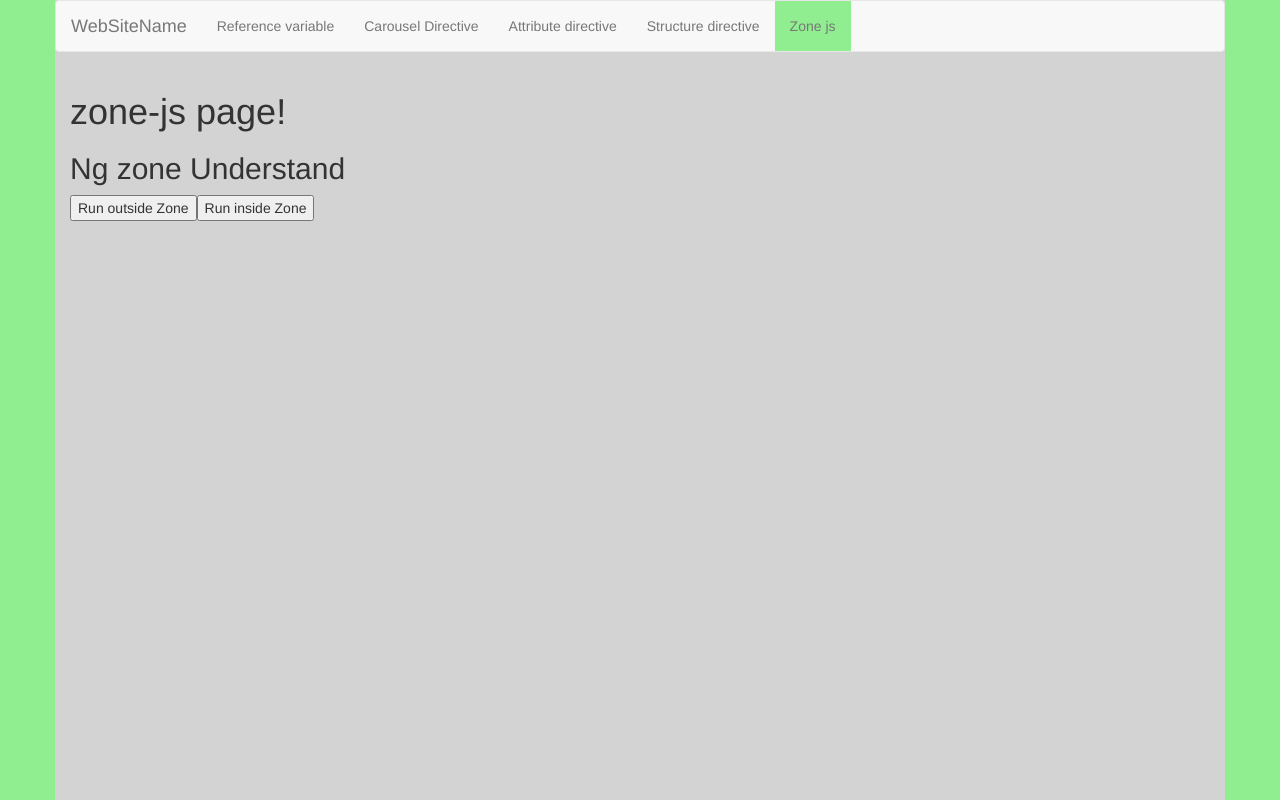
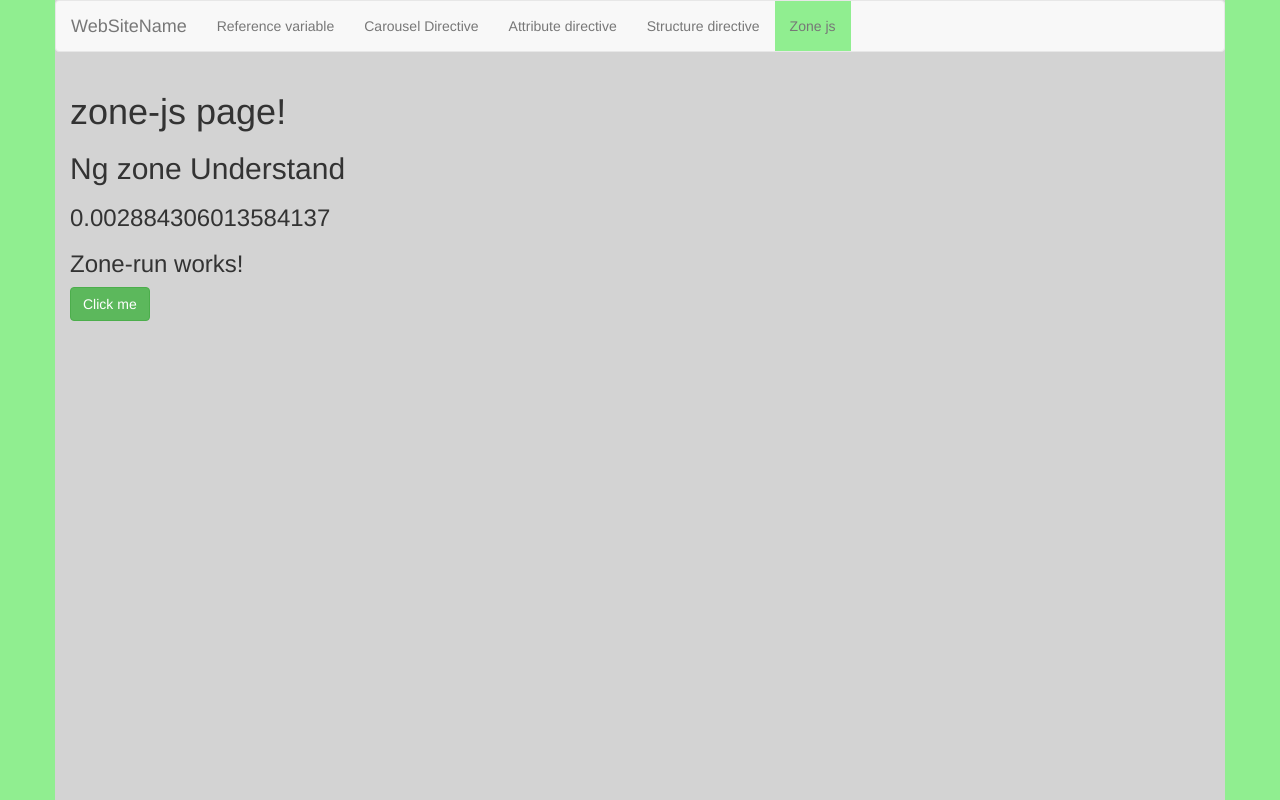
Before and after one commit to Tanzorr/angular-dock, an Angular app: page /zone-js in a window 1280 px wide. Built offline with nearby package versions, Linux system fonts and the light colour scheme.

Commit message:
add zone run files

```diff
--- a/src/app/libs/for-ng-zone/for-ng-zone.component.html
+++ b/src/app/libs/for-ng-zone/for-ng-zone.component.html
@@ -1,5 +1,5 @@
 <h2>Ng zone Understand</h2>
+<h3>{{ number }}</h3>
 <div>
-  <button (click)="runOutsideZone()">Run outside Zone</button>
-  <button (click)="runInsideZone()">Run inside Zone</button>
+
 </div>
--- a/src/app/libs/for-ng-zone/for-ng-zone.component.ts
+++ b/src/app/libs/for-ng-zone/for-ng-zone.component.ts
@@ -1,30 +1,37 @@
-import { ChangeDetectionStrategy, Component, NgZone } from '@angular/core';
+import {ChangeDetectionStrategy, ChangeDetectorRef, Component, NgZone, OnInit} from '@angular/core';
 
 @Component({
   selector: 'app-for-ng-zone',
   templateUrl: './for-ng-zone.component.html',
-  styleUrls: ['./for-ng-zone.component.scss']
+  styleUrls: ['./for-ng-zone.component.scss'],
+  changeDetection: ChangeDetectionStrategy.OnPush
 })
-export class ForNgZoneComponent  {
+export class ForNgZoneComponent implements OnInit{
+  number = 0;
 
-  constructor(private ngZone: NgZone) { }
-  runOutsideZone() {
-    console.log('runOutsideZone() called outside Angular zone.');
-    setTimeout(() => {
-      console.log('setTimeout() executed outside Angular zone.');
-    }, 0);
+  constructor(private _zone: NgZone,
+              private _cdr: ChangeDetectorRef
+              ) {
   }
 
-  runInsideZone() {
-    console.log('runInsideZone() called inside Angular zone.');
-    this.ngZone.run(() => {
-      console.log('ngZone.run() executed inside Angular zone.');
-      setTimeout(() => {
-        console.log('setTimeout() executed inside Angular zone.');
-      }, 0);
-    });
+  ngOnInit(): void {
+    let counter = 0;
+
+    this._zone.runOutsideAngular(() => {
+      setInterval(() => {
+        counter++;
+        this.number = Math.random();
+        console.log('counter', counter);
+        if(counter > 3) {
+          counter = 0;
+          this._zone.run(() => {
+            console.log('run');
+           // this.number = Math.random();
+            this._cdr.markForCheck();
+          })
+        }
+        this.number = Math.random();
+      }, 500);
+    })
   }
-
-
-
 }
--- a/src/app/pages/carousel-directive/carousel-directive.component.ts
+++ b/src/app/pages/carousel-directive/carousel-directive.component.ts
@@ -28,5 +28,6 @@ export class CarouselDirectiveComponent implements OnInit, AfterViewInit{
   }
 
   ngOnInit(): void {
+    console.log('carousel', this.carousel);
   }
 }
--- a/src/app/pages/zone-js/zone-js.component.html
+++ b/src/app/pages/zone-js/zone-js.component.html
@@ -1,2 +1,3 @@
 <h1>zone-js page!</h1>
 <app-for-ng-zone></app-for-ng-zone>
+<app-zone-run></app-zone-run>
--- /dev/null
+++ b/src/app/pages/zone-js/zone-run/zone-run.component.html
@@ -0,0 +1,2 @@
+<h3>Zone-run works!</h3>
+<button class="btn btn-success" (click)="onClick()">Click me</button>
--- /dev/null
+++ b/src/app/pages/zone-js/zone-run/zone-run.component.ts
@@ -0,0 +1,22 @@
+import {ChangeDetectionStrategy, Component, ElementRef, NgZone, OnInit} from '@angular/core';
+
+@Component({
+  selector: 'app-zone-run',
+  templateUrl: './zone-run.component.html',
+  styleUrls: ['./zone-run.component.scss'],
+  changeDetection: ChangeDetectionStrategy.OnPush
+})
+export class ZoneRunComponent implements OnInit {
+
+  constructor(private _ngZone: NgZone,
+              private _elementRef: ElementRef
+              ) {}
+
+  ngOnInit(): void {
+  }
+
+  onClick() {
+      console.log('run zone');
+      this._elementRef.nativeElement.querySelector('button').innerText = 'Clicked';
+  }
+}
```
Also changed, not shown: src/app/pages/zone-js/zone-js.module.ts (+7 -5 lines), src/app/pages/zone-js/zone-run/zone-run.module.ts (added, +18 -0 lines), src/app/pages/zone-js/zone-run/zone-run.component.scss (added), 1 other file (tests, documents, lock files or other folders).
